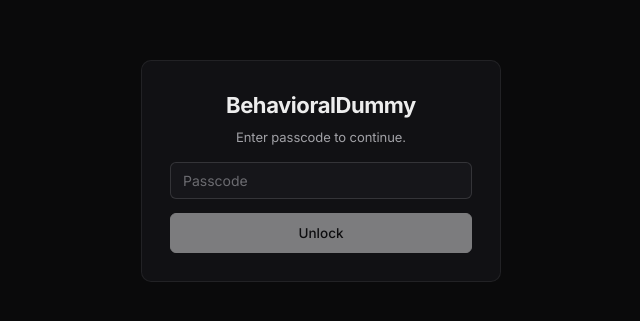
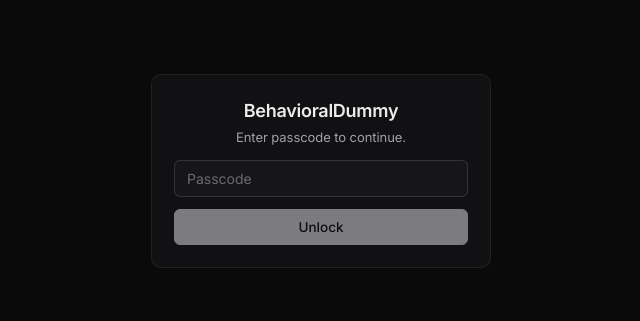
Before and after one commit to AngelGalindo7/BehavioralInterviewClone, a React (Vite) app in the folder frontend/: page / in a window 1280 px wide. Shown: the part 229-550 px from the top of the page, without its empty margins (319-959 px from the left). Built offline with nearby package versions, Linux system fonts and the light colour scheme; no server answers.

Commit message:
refactor(frontend login): drop gradient title for plain heading

```diff
--- a/frontend/src/components/LoginGate.tsx
+++ b/frontend/src/components/LoginGate.tsx
@@ -41,7 +41,7 @@ export default function LoginGate({ children }: { children: ReactNode }) {
   if (state === "checking") {
     return (
       <div style={shellStyle}>
-        <div className="fade-in" style={{ display: "flex", flexDirection: "column", alignItems: "center", gap: 12 }}>
+        <div className="fade-in" style={{ display: "flex", flexDirection: "column", alignItems: "center", gap: 10 }}>
           <div className="spinner" />
           <p style={{ color: "var(--text-muted)", fontSize: 13 }}>Checking session…</p>
         </div>
@@ -53,13 +53,9 @@ export default function LoginGate({ children }: { children: ReactNode }) {
     return (
       <div style={shellStyle}>
         <form onSubmit={handleSubmit} className="surface fade-in" style={formStyle}>
-          <div style={{ display: "flex", flexDirection: "column", gap: 6, textAlign: "center" }}>
-            <h1 className="gradient-text" style={{ fontSize: 22, fontWeight: 800, letterSpacing: "-0.02em" }}>
-              BehavioralDummy
-            </h1>
-            <p style={{ color: "var(--text-dim)", fontSize: 13, lineHeight: 1.5 }}>
-              Enter passcode to continue.
-            </p>
+          <div style={{ display: "flex", flexDirection: "column", gap: 4, textAlign: "center" }}>
+            <h1 style={{ fontSize: 18, fontWeight: 600 }}>BehavioralDummy</h1>
+            <p style={{ color: "var(--text-dim)", fontSize: 13 }}>Enter passcode to continue.</p>
           </div>
           <input
             type="password"
@@ -73,13 +69,13 @@ export default function LoginGate({ children }: { children: ReactNode }) {
           {error && (
             <p
               style={{
-                color: "var(--danger)",
+                color: "#fca5a5",
                 fontSize: 12,
                 margin: 0,
-                padding: "8px 10px",
+                padding: "7px 10px",
                 background: "var(--danger-soft)",
-                border: "1px solid rgba(244, 63, 94, 0.30)",
-                borderRadius: 8,
+                border: "1px solid rgba(229, 72, 77, 0.25)",
+                borderRadius: 6,
               }}
             >
               {error}
@@ -89,7 +85,7 @@ export default function LoginGate({ children }: { children: ReactNode }) {
             type="submit"
             disabled={submitting || !passcode}
             className="btn btn-primary"
-            style={{ width: "100%", padding: "11px 14px" }}
+            style={{ width: "100%", padding: "9px 12px" }}
           >
             {submitting ? "Checking…" : "Unlock"}
           </button>
@@ -112,8 +108,8 @@ const shellStyle: React.CSSProperties = {
 const formStyle: React.CSSProperties = {
   display: "flex",
   flexDirection: "column",
-  gap: 14,
-  width: 360,
+  gap: 12,
+  width: 340,
   maxWidth: "100%",
-  padding: 28,
+  padding: 22,
 };
```
